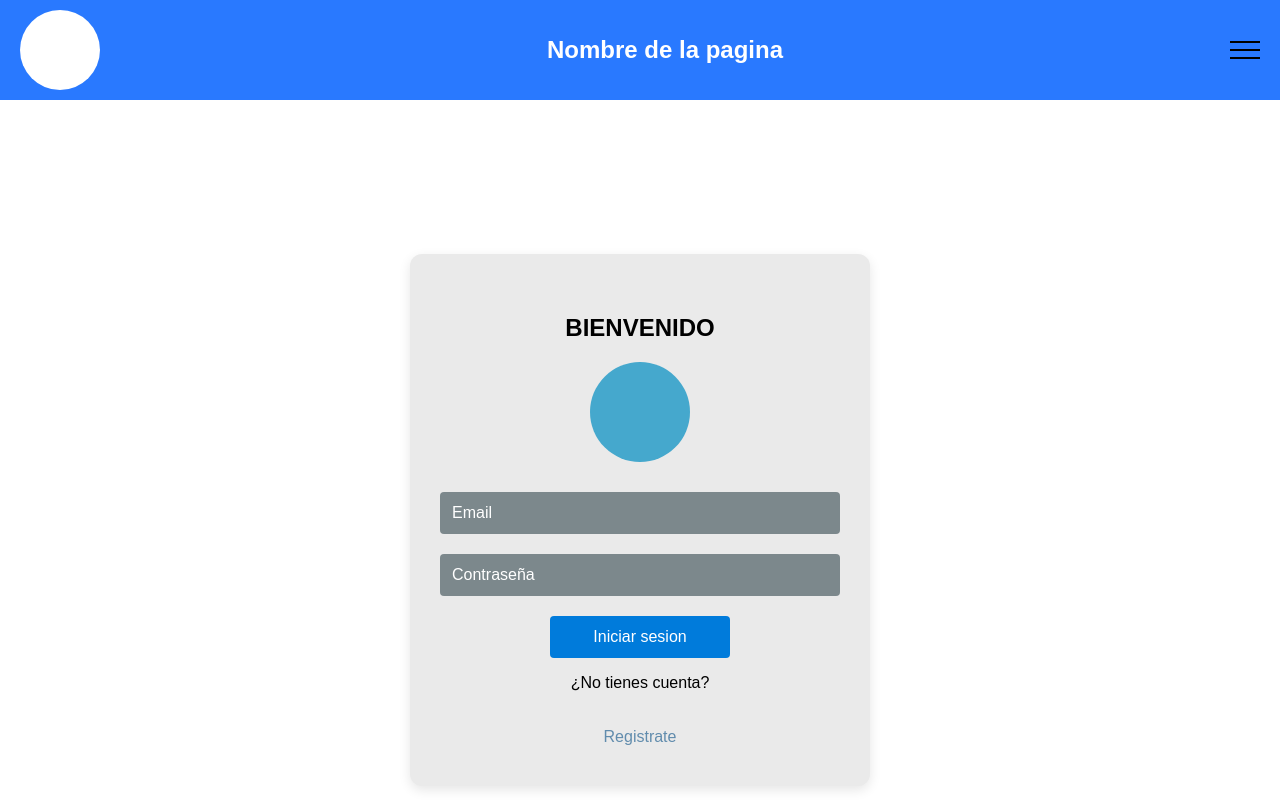
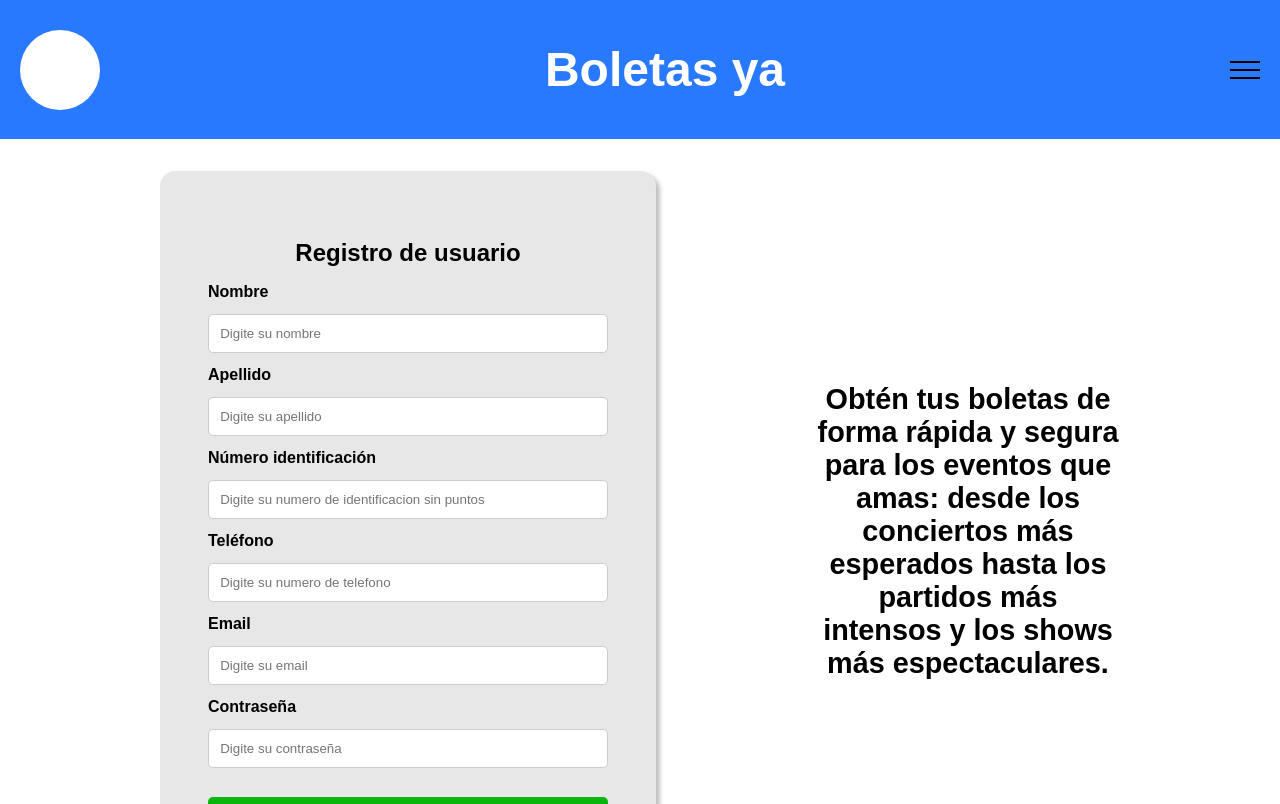
Before and after one commit to G4ru75/ProyectoBoletas, a React (Create React App) app: page / in a window 1280 px wide. Shown: the top 804 px of the page. Built offline with nearby package versions, Linux system fonts and the light colour scheme.

Commit message:
agrego componente o paina de registro sin validaciones

```diff
--- a/src/Components/Login.js
+++ b/src/Components/Login.js
@@ -1,9 +1,28 @@
-import react from 'react';
+import react, {useState, useEffect} from 'react';
 import LoginStyle from '../Styles/Login.module.css';
 import Navbar from './NavBar';
 import Footer from './Footer';
 
 function Login() {
+  const [email, setEmail] = useState('');
+  const [contraseña, setContraseña] = useState('');
+  const [errores, setErrores] = useState({});
+
+  useEffect(() => {
+    const errores = {};
+
+    if (email && !/^[^\s@]+@[^\s@]+\.[^\s@]+$/.test(email)) {
+        errores.email = 'El email no es válido';
+    }
+
+    if (contraseña && (contraseña.length < 8 || contraseña.length > 20)) {
+        errores.contraseña = 'La contraseña debe tener entre 8 y 20 caracteres';
+    }
+
+    setErrores(errores);
+  },[email, contraseña]);
+
+
   return (
     <>
     <Navbar/>
@@ -15,12 +34,17 @@ function Login() {
           type="email"
           placeholder="Email"
           className={LoginStyle.input}
+          onChange={(e) => setEmail(e.target.value)}
         />
+        {errores.email && (<span className ={LoginStyle.error}>{errores.email}</span>)}
         <input
-          type="password"
+          type="contraseña"
           placeholder="Contraseña"
           className={LoginStyle.input}
+          onChange={(e) => setContraseña(e.target.value)}
         />
+        {errores.contraseña && <span className={LoginStyle.error}>{errores.contraseña}</span>}
+
         <button className={LoginStyle.button}>Iniciar sesion</button>
         <div>
           <p className={LoginStyle.texto}>¿No tienes cuenta?</p>
--- a/src/Components/SignUp.js
+++ b/src/Components/SignUp.js
@@ -1,9 +1,53 @@
 import react from 'react';
-
+import SignUpStyle from '../Styles/SignUp.module.css';
+import Navbar from './NavBar';
+import Footer from './Footer';
 function Signup() {
   return (
     <>
-      <h1>signup</h1>
+    <Navbar/>
+      <div className={SignUpStyle.container}>
+        <div className={SignUpStyle.formSection}>
+          <h2>Registro de usuario</h2>
+          <form className={SignUpStyle.form}>
+            <label>Nombre</label>
+            <input type="text"
+            placeholder='Digite su nombre'
+            />
+
+            <label>Apellido</label>
+            <input type="text"
+            placeholder='Digite su apellido'
+            />
+
+            <label>Número identificación</label>
+            <input type="number"
+            placeholder='Digite su numero de identificacion sin puntos'
+            />
+
+            <label>Teléfono</label>
+            <input type="number"
+            placeholder='Digite su numero de telefono'
+            />
+
+            <label>Email</label>
+            <input type="email"
+            placeholder='Digite su email'
+            />
+
+            <label>Contraseña</label>
+            <input type="password"
+            placeholder='Digite su contraseña'
+            />
+
+            <button type="submit">Registrarme</button>
+          </form>
+        </div>
+        <div className={SignUpStyle.textSection}>
+          <h2>Obtén tus boletas de forma rápida y segura para los eventos que amas: desde los conciertos más esperados hasta los partidos más intensos y los shows más espectaculares.</h2>
+        </div>
+    </div>
+    <Footer/>
     </>
   );
 }
--- a/src/Components/navbar.js
+++ b/src/Components/navbar.js
@@ -11,7 +11,7 @@ function Navbar() {
     return (
         <header className={NavbarStyle.navbar}>
         <div className={NavbarStyle.logo}></div>
-        <h1 className={NavbarStyle.title}>Nombre de la pagina</h1>
+        <h1 className={NavbarStyle.title}>Boletas ya</h1>
         <div className={NavbarStyle.hamburger} onClick={toggleMenu}>
         <span />
         <span />
--- a/src/Styles/Login.module.css
+++ b/src/Styles/Login.module.css
@@ -5,7 +5,7 @@
     align-items: center;
     min-height: 100vh;
     background-color: white;
-    padding: 20px;
+    padding: 10px;
 }
 
 .loginBox {
@@ -15,7 +15,7 @@
     width: 100%;
     max-width: 400px;
     text-align: center;
-    box-shadow: 0 4px 12px rgba(0, 0, 0, 0.1);
+    box-shadow: 4px 4px 4px 0 rgba(0, 0, 0, 0.25);
 }
 
 .title {
@@ -72,7 +72,6 @@
     text-decoration: none;
     color: #618cad;
     font-size: 1rem;
-    margin-top: 20px;
     display: inline-block;
     transition: 0.3s ease;
 }
@@ -86,7 +85,16 @@
     background-color: #005fa3;
 }
 
-/* Responsive */
+.error {
+    color: red;
+    font-size: 0.8rem;
+    text-align: left;
+    margin-top: -0.5rem;
+    margin-bottom: 0.5rem;
+    font-family: sans-serif;
+}
+
+
 @media (max-width: 480px) {
     .loginBox {
     padding: 30px 20px;
--- a/src/Styles/NavBar.module.css
+++ b/src/Styles/NavBar.module.css
@@ -18,7 +18,7 @@ border-radius: 50%;
 .title {
 flex-grow: 1;
 text-align: center;
-font-size: 1.5rem;
+font-size: 3rem;
 color: white;
 font-weight: bold;
 font-family: sans-serif;
@@ -43,7 +43,7 @@ margin: 3px 0;
 .menu {
 display: none;
 flex-direction: column;
-position: absolute;
+position: static;
 top: 100%;
 right: 0;
 background-color: #2979ff;
@@ -61,6 +61,8 @@ transition: background 0.2s;
 font-family: sans-serif;
 }
 
+
+
 .menu a:hover {
 background-color: #1c5ed6;
 }
@@ -70,8 +72,7 @@ display: flex;
 }
 
 /* Desktop view */
-@media (min-width: 768px) {
-
+@media (max-width: 768px) {
     .menu {
         width: 100%;
         position: static;
--- /dev/null
+++ b/src/Styles/SignUp.module.css
@@ -0,0 +1,72 @@
+.container {
+    display: flex;
+    justify-content: space-between;
+    align-items: center;
+    padding: 2rem 10rem 2rem 10rem;
+    gap: 10rem;
+    flex-wrap: wrap;
+}
+
+.formSection {
+    font-family: sans-serif;
+    background-color: #e7e7e7;
+    border-radius: 15px;
+    padding: 3rem;
+    width: 100%;
+    max-width: 400px;
+    box-shadow: 4px 4px 4px 0 rgba(0, 0, 0, 0.25);
+}
+
+.formSection h2 {
+    text-align: center;
+    margin-bottom: 1rem;
+}
+
+.form {
+    display: flex;
+    flex-direction: column;
+    gap: 0.8rem;
+}
+
+.form label {
+    font-weight: bold;
+    font-family: sans-serif;
+}
+
+.form input {
+    padding: 0.7rem;
+    border-radius: 5px;
+    border: 1px solid #ccc;
+}
+
+.form button {
+    margin-top: 1rem;
+    padding: 1rem;
+    background-color: rgb(12, 181, 12);
+    font-weight: bold;
+    font-family: sans-serif;
+    border-radius: 5px;
+    cursor: pointer;
+    color: white;
+    transition: 0.5 ease;
+    border: none;
+
+}
+
+.form button:hover {
+    background-color: rgb(15, 140, 15);
+}
+
+.textSection {
+    flex: 1;
+    display: flex;
+    align-items: center;
+    justify-content: center;
+    text-align: center;
+    font-family: sans-serif;
+    font-size: 3rem;
+}
+
+.textSection h2 {
+    font-size: 1.8rem;
+}
--- a/src/index.js
+++ b/src/index.js
@@ -9,7 +9,7 @@ import Login from './Components/Login';
 const root = ReactDOM.createRoot(document.getElementById('root'));
 root.render(
   <React.StrictMode>
-    <Login/>
+    <Signup/>
   </React.StrictMode>
 );
 
```
Lines whose indentation alone changed are shown as unchanged.
